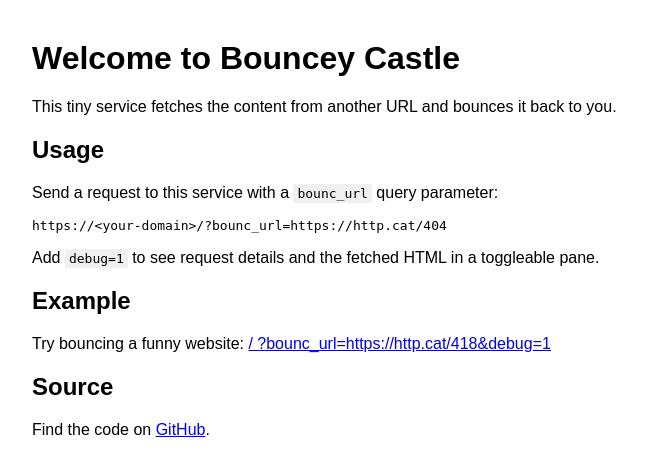
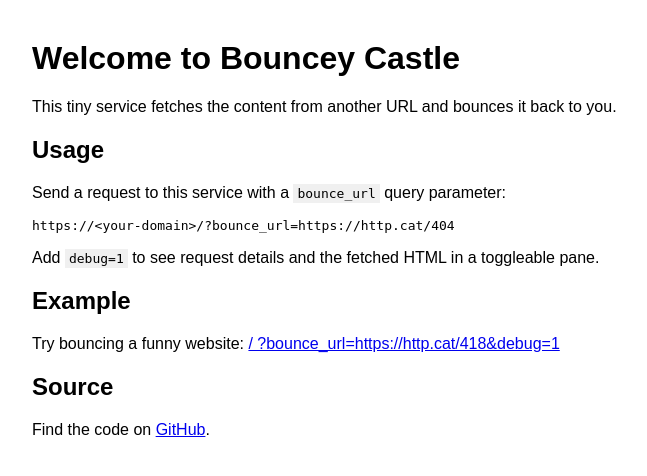
Before and after one commit to iamh2o/bouncey-castle, a Flask app: page / in a window 1280 px wide. Shown: the top 476 px of the page, without its empty margins (8-655 px from the left). Run offline with Flask 3, Linux system fonts and the light colour scheme.

Commit message:
Rename bounc_url parameter to bounce_url

```diff
--- a/app.py
+++ b/app.py
@@ -13,7 +13,7 @@ def is_truthy(value: str) -> bool:
 
 @app.route("/")
 def index():
-    target_url = request.args.get("bounc_url")
+    target_url = request.args.get("bounce_url")
     debug = request.args.get("debug", "false")
     if not target_url:
         return render_template("index.html")
--- a/templates/index.html
+++ b/templates/index.html
@@ -11,11 +11,11 @@
   <h1>Welcome to Bouncey Castle</h1>
   <p>This tiny service fetches the content from another URL and bounces it back to you.</p>
   <h2>Usage</h2>
-  <p>Send a request to this service with a <code>bounc_url</code> query parameter:</p>
-  <pre>https://&lt;your-domain&gt;/?bounc_url=https://http.cat/404</pre>
+  <p>Send a request to this service with a <code>bounce_url</code> query parameter:</p>
+  <pre>https://&lt;your-domain&gt;/?bounce_url=https://http.cat/404</pre>
   <p>Add <code>debug=1</code> to see request details and the fetched HTML in a toggleable pane.</p>
   <h2>Example</h2>
-  <p>Try bouncing a funny website: <a href="/?bounc_url=https://http.cat/418&debug=1">/ ?bounc_url=https://http.cat/418&amp;debug=1</a></p>
+  <p>Try bouncing a funny website: <a href="/?bounce_url=https://http.cat/418&debug=1">/ ?bounce_url=https://http.cat/418&amp;debug=1</a></p>
   <h2>Source</h2>
   <p>Find the code on <a href="https://github.com/OWNER/bouncey-castle">GitHub</a>.</p>
 </body>
```
Also changed, not shown: tests/test_app.py (+2 -2 lines), README.md.
